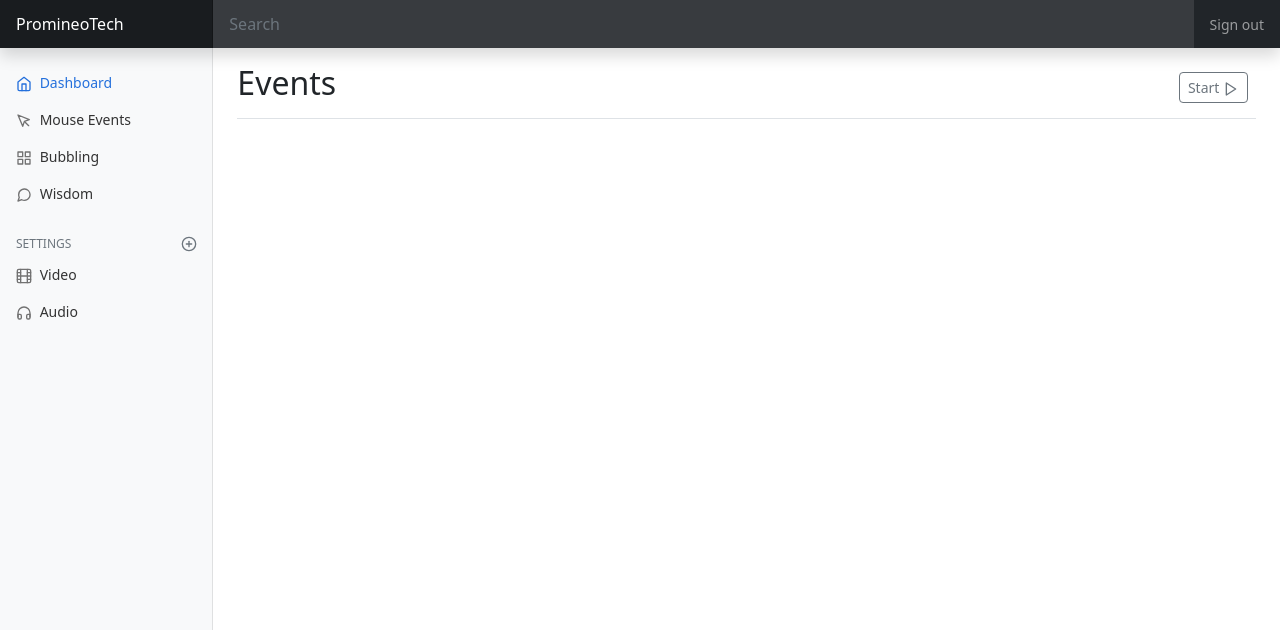
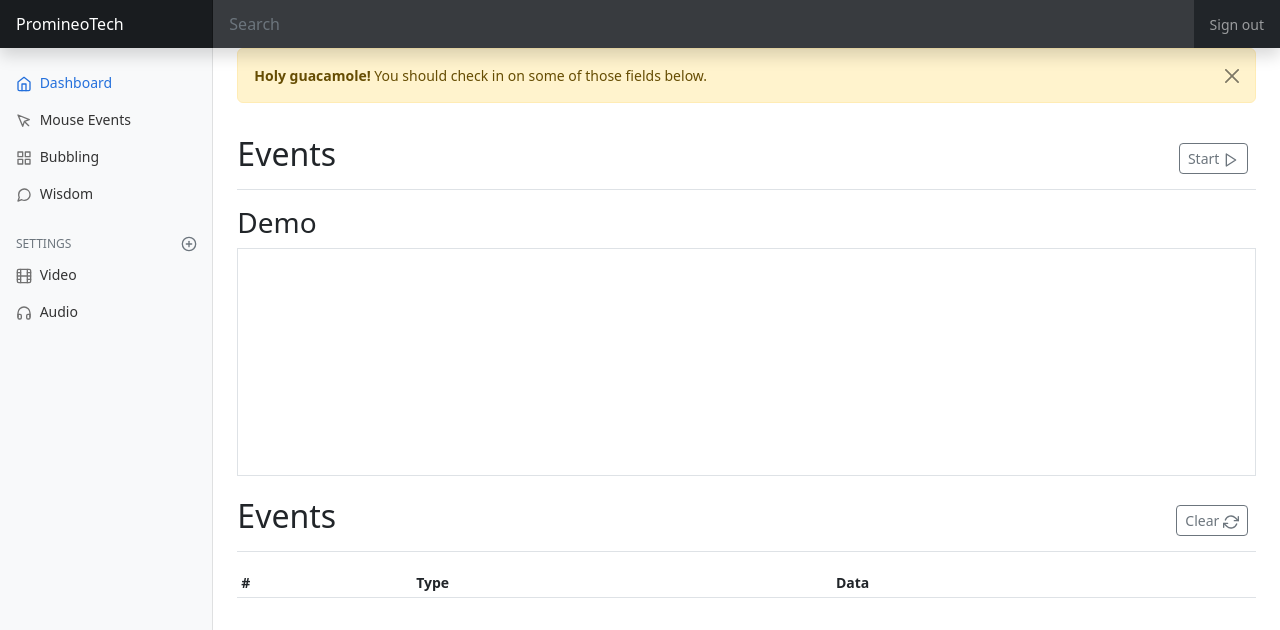
Before and after one commit to gheeres/PromineoTech.JavaScript.Week10, a website: page index.html in a window 1280 px wide. Both pictures are taken after a click on the link "Wisdom". Shown: the top 630 px of the page. Drawn offline with nearby package versions, Linux system fonts and the light colour scheme.

Commit message:
Final code - 2022-09-29-fe-central-2

```diff
--- a/index.html
+++ b/index.html
@@ -89,13 +89,34 @@
           </div>
         </div>
 
+        <h3>Demo</h3>
+        <canvas id="canvasElement" class="w-100 border" width="900" height="200"></canvas>
+
         <!--
-        <h3>Demo</h3>
         <div id="elementContainer" class="my-4 w-100 border">
+          <div id="eventElement" style="border: solid 1px transparent">
+            <div id="div-1" class="p-2 m-2" style="border: 1px solid red;">
+              div-1
+              <div id="div-2" class="p-2 m-2" style="border: 1px solid orange;">
+                div-2
+                <div id="div-3" class="p-2 m-2" style="border: 1px solid yellow;">
+                  div-3
+                  <div id="div-4" class="p-2 m-2" style="border: 1px solid green;">
+                    div-4
+                    <div id="div-5" class="p-2 m-2" style="border: 1px solid blue;">
+                      div-5
+                      <div id="div-6" class="p-2 m-2" style="border: 1px solid purple;">
+                        div-6
+                      </div>
+                    </div>
+                  </div>
+                </div>
+              </div>
+            </div>
+          </div>
         </div>
         -->
 
-        <!--
         <div class="d-flex justify-content-between flex-wrap flex-md-nowrap align-items-center pt-3 pb-2 mb-3 border-bottom">
           <h2 class="h2">Events</h2>
           <div class="btn-toolbar mb-2 mb-md-0">
@@ -117,7 +138,6 @@
             </tbody>
           </table>
         </div>
-        -->
       </main>
     </div>
   </div>
--- a/js/dashboard.js
+++ b/js/dashboard.js
@@ -1,3 +1,4 @@
+// IIFE - Immediate Invoked Function Expression
 (function() {
   'use strict'
   feather.replace({ 'aria-hidden': 'true' });
@@ -11,5 +12,69 @@
     return Math.floor(Math.random() * max);
   }
 
+  //const elementWisdom = document.getElementById('wisdom');
+  const elementWisdom = document.querySelector('#wisdom');
+  elementWisdom.onclick = (e) => {
+    const alert = document.createElement('div');
+    alert.innerHTML = `<div class="alert alert-warning alert-dismissible fade show" role="alert">
+      <strong>Holy guacamole!</strong> You should check in on some of those fields below.
+      <button type="button" class="btn-close" data-bs-dismiss="alert" aria-label="Close"></button>
+    </div>`;
+    const mainContent = document.getElementsByTagName('main')[0];
+    //mainContent.appendChild(alert);
+    mainContent.insertBefore(alert, mainContent.firstElementChild);
+  };
 
+  //const div6 = document.getElementById('div-6');
+  //div6.addEventListener('click', function(e) {
+  //  console.log('div-6 clicked');
+  //});
+  //const clickableDivs = document.querySelectorAll('#eventElement div');
+  //clickableDivs.forEach((div) => {
+  //  div.addEventListener('click', (e) => {
+  //    console.log(e.currentTarget);
+  //    e.stopPropagation();
+  //  });
+  //});
+  //const eventElement = document.getElementById('eventElement');
+  //eventElement.addEventListener('click', (e) => {
+  //  console.log(`target: ${ e.target.id }, currentTarget: ${ e.currentTarget.id }`);
+  //  eventElement.style.borderColor = e.target.style.borderColor;
+  //});
+
+  const events = [
+    'mouseover',
+    'mouseout',
+    'mousemove',
+    'mousedown',
+    'mouseup',
+    'click'
+  ];
+  const canvasElement = document.getElementById('canvasElement');
+  const eventsTableElement = document.getElementById('eventsTable');
+  const buttonClearEvents = document.getElementById('buttonClearEvents');
+
+  events.forEach((event) => {
+    console.log(`Adding event listener: ${ event }`);
+    canvasElement.addEventListener(event, (e) => {
+      // <tr> <td></td> <td></td> <td></td> </tr>
+      //const row = document.createElement('tr');
+      const row = document.createElement('template');
+      row.innerHTML = `<tr>
+        <td>${ eventsTableElement.childElementCount+1 }</td>
+        <td>${ e.type }</td>
+        <td>{ target: ${ e.target.id || e.target.tagName },
+          currentTarget: ${ e.currentTarget.id || e.currentTarget.tagName },
+        }</td>
+      </tr>`;
+      //eventsTableElement.appendChild(row.content.firstElementChild);
+      eventsTableElement.insertBefore(row.content.firstElementChild, eventsTableElement.firstElementChild);
+    });
+  });
+
+  buttonClearEvents.addEventListener('click', (e) => {
+    while (eventsTableElement.firstElementChild) {
+      eventsTableElement.removeChild(eventsTableElement.firstElementChild);
+    }
+  });
 })();
```
